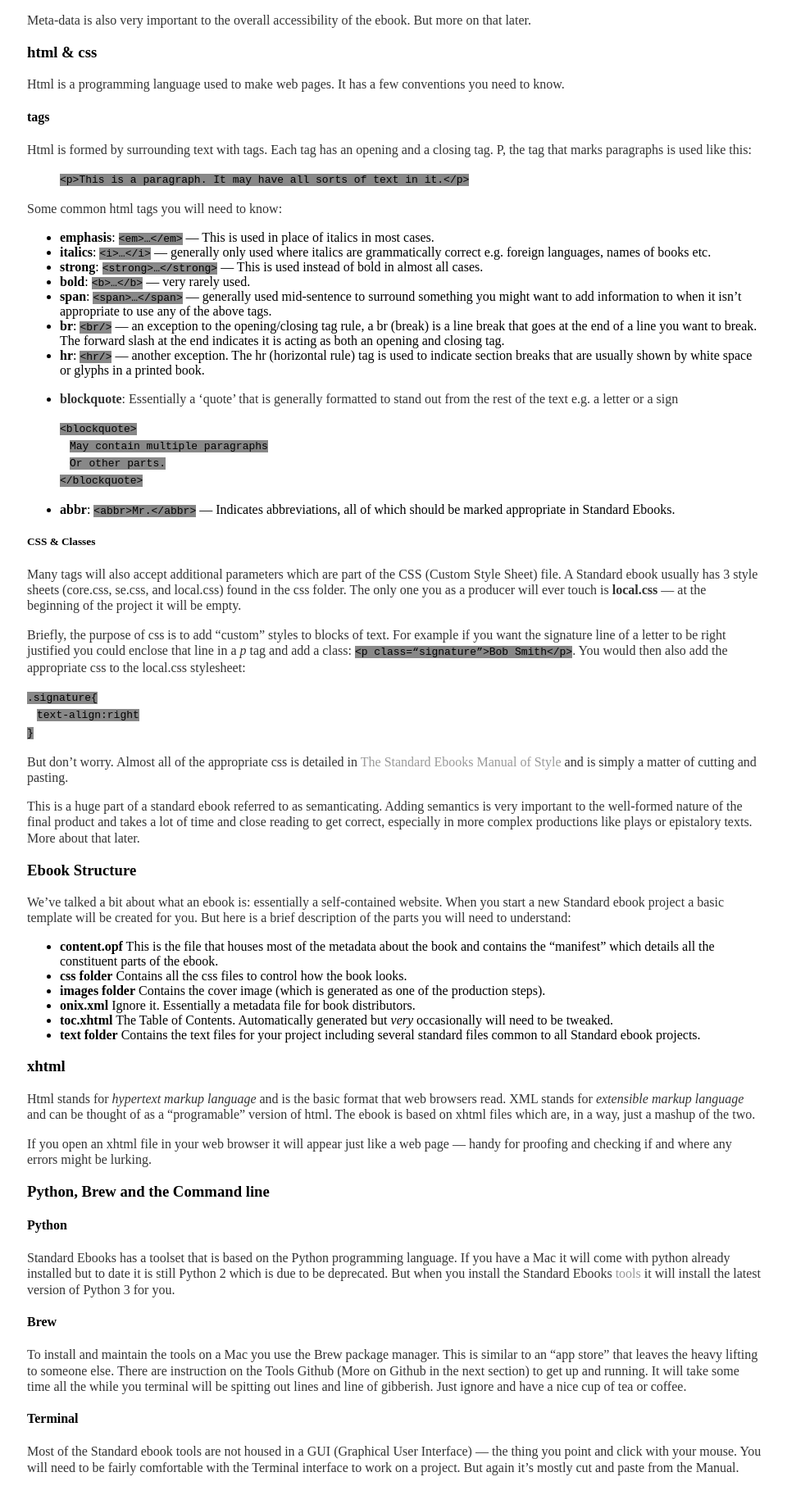
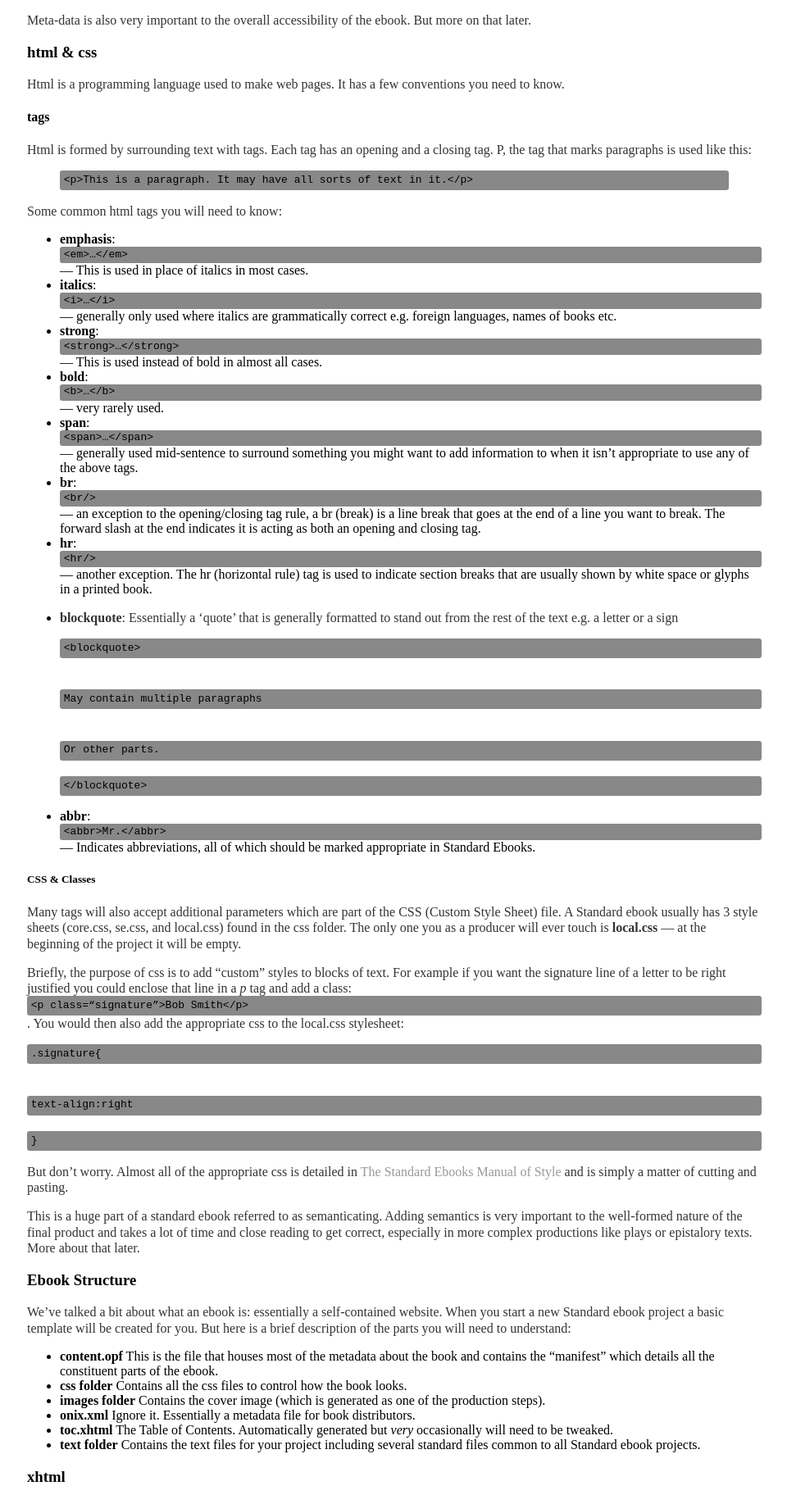
Before and after one commit to b-t-k/b-t-k.github.io, a Jekyll site: the page built from a-guide/a-guide.md, in a window 1280 px wide. Shown: the part 1170-2994 px from the top of the page at 82% size, without its empty margins (159-1119 px from the left). Built offline with Jekyll 4.4.1, drawn with Linux system fonts in a browser that asks for light colours.

Commit message:
Update style.css

```diff
--- a/css/style.css
+++ b/css/style.css
@@ -44,6 +44,9 @@ ul.posts li {
 
 code{
     background-color: #888;
+    display: block;
     color: #000;
     font-family: monospace;
+  padding: .1rem .3rem .2rem;
+  border-radius: .2rem;
 }
```
